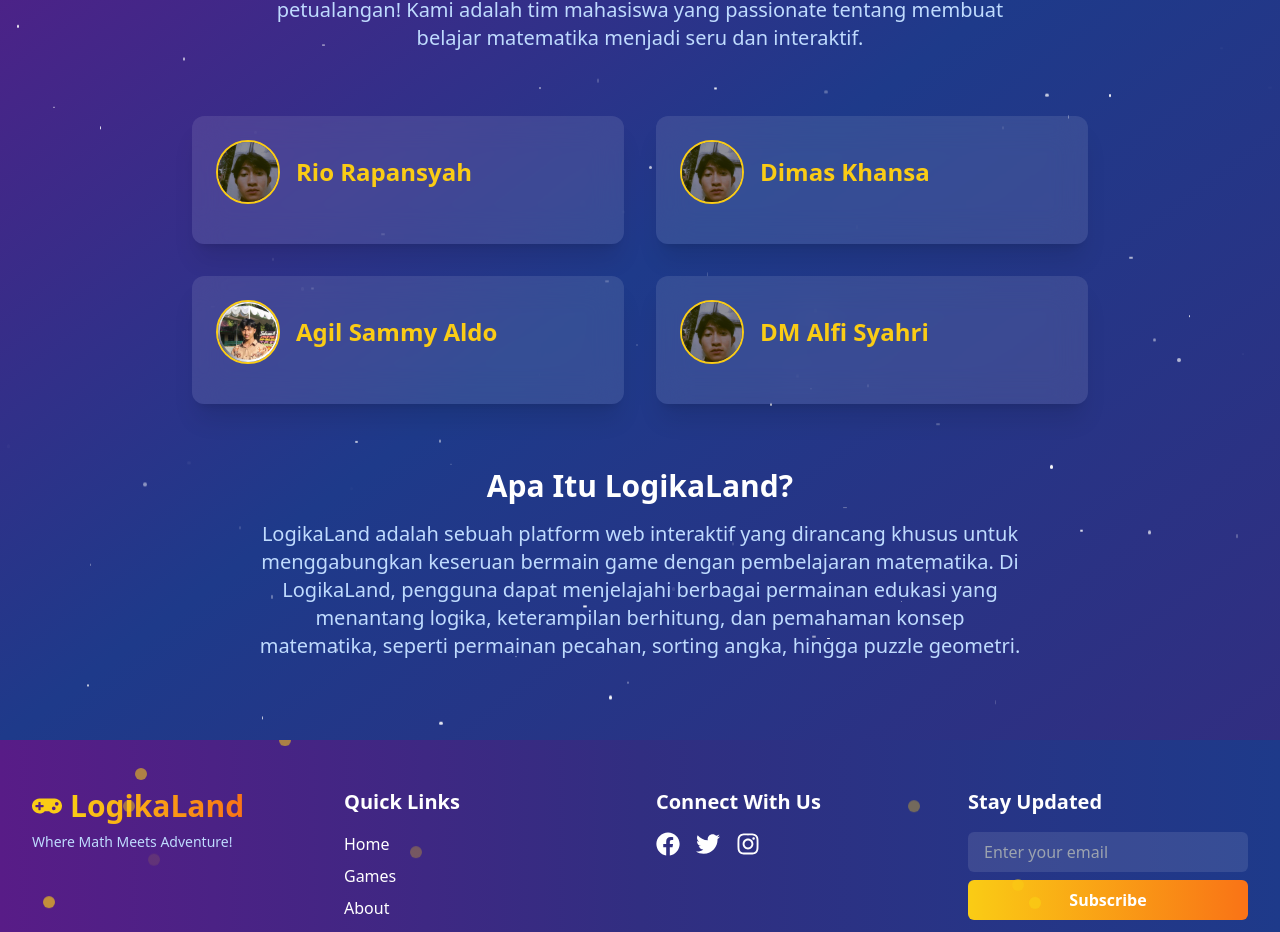
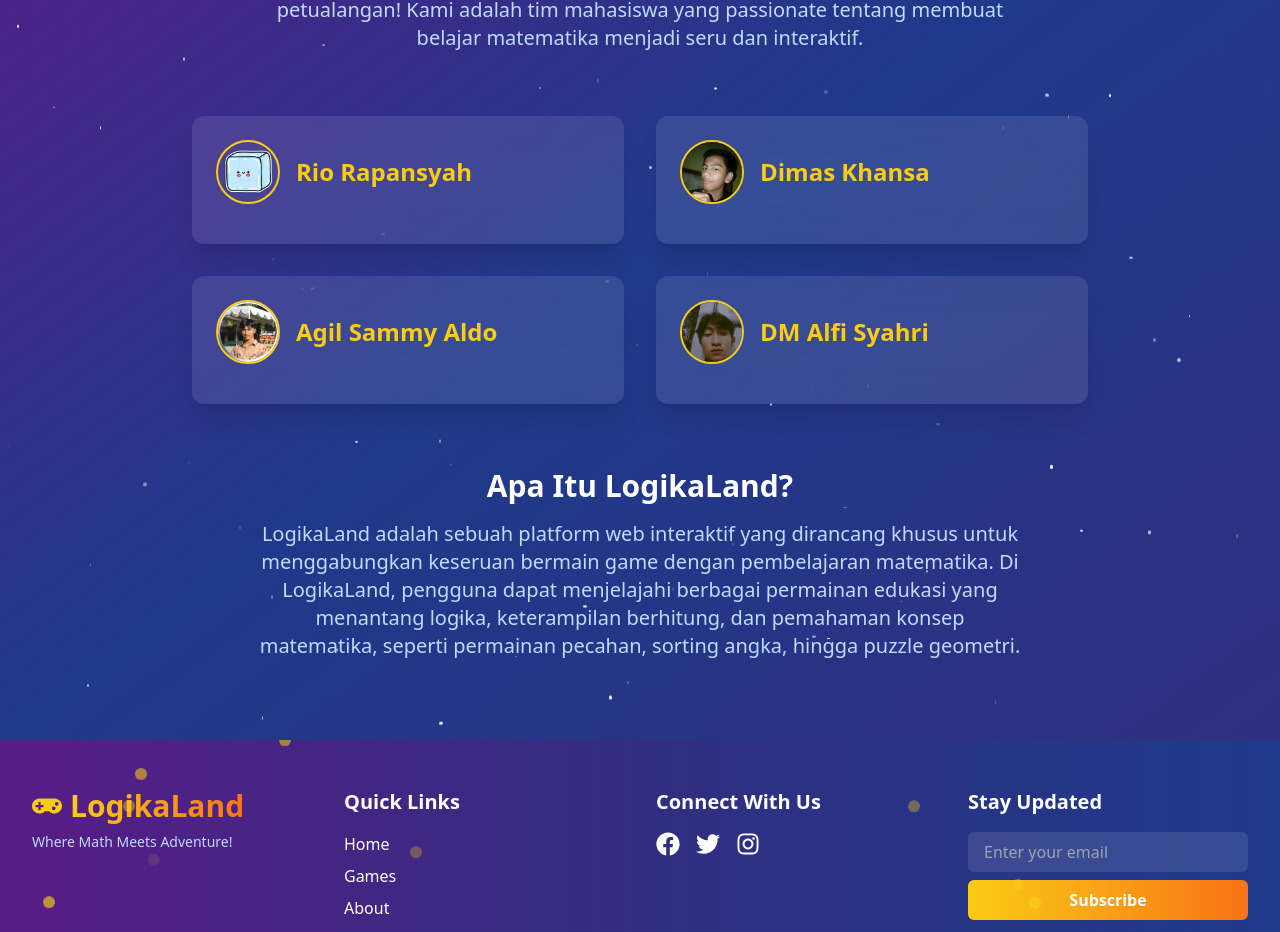
Before and after one commit to riorapansyah/MathAdventure, a React (Vite) app: page / in a window 1280 px wide. Shown: the part 1076-2008 px from the top of the page. Built offline with nearby package versions, Linux system fonts and the light colour scheme.

Commit message:
pembaruan

```diff
--- a/src/page/Home/SectionTwo.tsx
+++ b/src/page/Home/SectionTwo.tsx
@@ -6,22 +6,22 @@ const teamMembers = [
     {
         name: "Rio Rapansyah",
         description: "",
-        avatar: "/public/alfi.jpeg"
+        avatar: "/illustration-12.png"
     },
     {
         name: "Dimas Khansa",
         description: "",
-        avatar: "/public/alfi.jpeg"
+        avatar: "/dimas.jpeg"
     },
     {
         name: "Agil Sammy Aldo",
         description: "",
-        avatar: "/public/agil.jpeg"
+        avatar: "/agil.jpeg"
     },
     {
         name: "DM Alfi Syahri",
         description: "",
-        avatar: "/public/alfi.jpeg"
+        avatar: "/alfi.jpeg"
     }
 ];
 
```
Also changed, not shown: public/dimas.jpeg (added).
